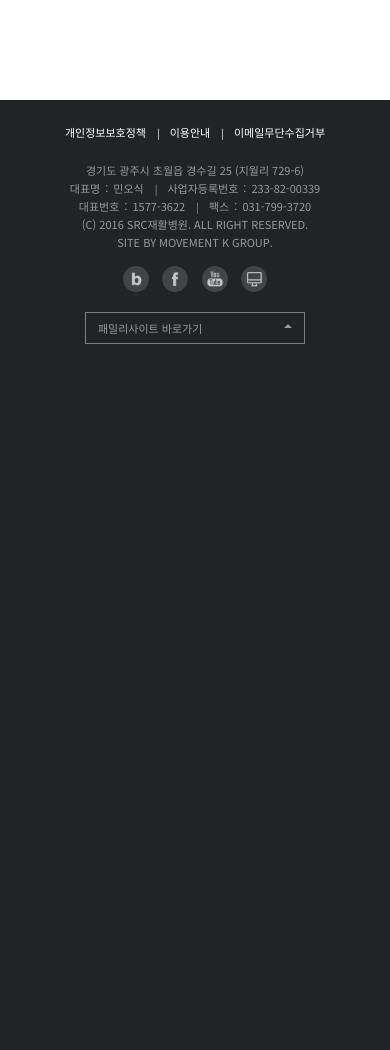
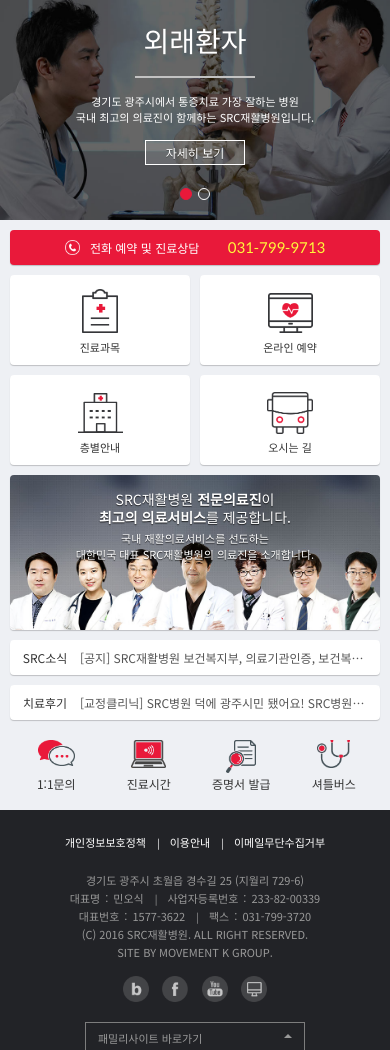
Before and after one commit to jjaekong/src, a PHP site: page /mobile/index.php in a window 390 px wide. Shown: the part 77-1127 px from the top of the page. Before the commit the page ends 421 px from the top, so only its background shows below. Run offline with PHP 8.4, Linux system fonts and the light colour scheme; some libraries are stand-ins or nearby versions.

Commit message:
모바일: 메인페이지 완료

```diff
--- a/mobile/css/default.css
+++ b/mobile/css/default.css
@@ -118,7 +118,14 @@ address, p, dl {
   width: 100%;
   height: 100%;
   background-color: rgba(0, 0, 0, 0.9);
-  z-index: 999; }
+  z-index: 900; }
+  #nav .nav-backdrop {
+    position: absolute;
+    top: 0;
+    left: 0;
+    width: 100%;
+    height: 100%;
+    z-index: 901; }
   #nav .nav-container {
     position: absolute;
     top: 0;
@@ -127,7 +134,8 @@ address, p, dl {
     width: 270px;
     height: 100%;
     background-color: #fff;
-    transition: all .3s; }
+    transition: all .3s;
+    z-index: 910; }
     #nav .nav-container .btn-nav-close {
       position: absolute;
       top: 0;
--- a/mobile/css/default.scss
+++ b/mobile/css/default.scss
@@ -142,7 +142,15 @@ address, p, dl {
     width: 100%;
     height: 100%;
     background-color: rgba(#000, .9);
-    z-index: 999;
+    z-index: 900;
+    .nav-backdrop {
+        position: absolute;
+        top: 0;
+        left: 0;
+        width: 100%;
+        height: 100%;
+        z-index: 901;
+    }
     .nav-container {
         position: absolute;
         top: 0;
@@ -152,6 +160,7 @@ address, p, dl {
         height: 100%;
         background-color: #fff;
         transition: all .3s;
+        z-index: 910;
         .btn-nav-close {
             position: absolute;
             top: 0;
--- /dev/null
+++ b/mobile/css/main.css
@@ -0,0 +1,208 @@
+#content {
+  padding-bottom: 20px;
+  background-color: #eef0f4; }
+  #content .visual {
+    height: 220px;
+    border-bottom: 1px solid #e3e4e8; }
+    #content .visual li {
+      height: 220px;
+      text-align: center;
+      background-size: cover;
+      background-repeat: no-repeat;
+      background-position: 50% 50%;
+      color: #fff; }
+      #content .visual li h3 {
+        margin-top: 25px;
+        margin-bottom: 20px;
+        font-size: 28px; }
+      #content .visual li hr {
+        border-top: 2px solid #c2c2c2;
+        margin: 0 auto;
+        width: 120px;
+        text-align: center; }
+      #content .visual li p {
+        margin-top: 15px;
+        font-size: 11px;
+        line-height: 16px; }
+      #content .visual li a {
+        display: block;
+        margin: 15px auto 0;
+        width: 100px;
+        height: 25px;
+        border: 1px solid #fff;
+        background-color: rgba(255, 255, 255, 0.15);
+        line-height: 23px;
+        color: #fff;
+        text-shadow: 0 1px 0 rgba(0, 0, 0, 0.36); }
+    #content .visual .bx-wrapper {
+      position: relative; }
+      #content .visual .bx-wrapper .bx-controls {
+        position: absolute;
+        bottom: 20px;
+        width: 100%;
+        height: 12px; }
+        #content .visual .bx-wrapper .bx-controls .bx-pager {
+          text-align: center; }
+          #content .visual .bx-wrapper .bx-controls .bx-pager .bx-pager-item {
+            display: inline-block;
+            margin-left: 3px;
+            margin-right: 3px;
+            width: 12px;
+            height: 12px; }
+            #content .visual .bx-wrapper .bx-controls .bx-pager .bx-pager-item .bx-pager-link {
+              display: block;
+              width: 12px;
+              height: 12px;
+              border: 1px solid #fff;
+              border-radius: 50%;
+              text-indent: -9999px; }
+              #content .visual .bx-wrapper .bx-controls .bx-pager .bx-pager-item .bx-pager-link.active {
+                background-color: #e9193a;
+                border-color: #e9193a; }
+  #content .contact {
+    margin-top: 10px;
+    margin-bottom: 10px; }
+    #content .contact a {
+      display: block;
+      width: 100%;
+      height: 35px;
+      text-align: center;
+      background-color: #e9193a;
+      box-shadow: 0 1px 1px rgba(0, 0, 0, 0.2);
+      border-radius: 4px; }
+      #content .contact a h4 {
+        display: inline-block;
+        margin-top: 0;
+        margin-bottom: 0;
+        padding-left: 25px;
+        padding-right: 25px;
+        color: #fff;
+        font-size: 12px;
+        line-height: 35px;
+        background-image: url(/mobile/images/main/ico_phone_circle.png);
+        background-repeat: no-repeat;
+        background-position: 0 50%;
+        background-size: 15px 15px;
+        vertical-align: top; }
+      #content .contact a p {
+        display: inline-block;
+        color: #fff83b;
+        font-size: 15px;
+        line-height: 35px;
+        font-family: 'Lato', sans-serif; }
+  #content .banners .row {
+    margin-left: -5px;
+    margin-right: -5px; }
+    #content .banners .row > li {
+      padding-left: 5px;
+      padding-right: 5px; }
+      #content .banners .row > li a {
+        display: block;
+        margin-bottom: 10px;
+        padding-top: 65px;
+        height: 90px;
+        border-radius: 4px;
+        font-size: 11px;
+        text-align: center;
+        color: #333;
+        background-color: #fff;
+        box-shadow: 0 1px 1px rgba(0, 0, 0, 0.2);
+        background-repeat: no-repeat; }
+      #content .banners .row > li:nth-of-type(1) a {
+        background-image: url(/mobile/images/main/ico_chart.png);
+        background-size: 36px auto;
+        background-position: 50% 14px; }
+      #content .banners .row > li:nth-of-type(2) a {
+        background-image: url(/mobile/images/main/ico_pc.png);
+        background-size: 45px auto;
+        background-position: 50% 18px; }
+      #content .banners .row > li:nth-of-type(3) a {
+        background-image: url(/mobile/images/main/ico_hospital.png);
+        background-size: 45px auto;
+        background-position: 50% 18px; }
+      #content .banners .row > li:nth-of-type(4) a {
+        background-image: url(/mobile/images/main/ico_bus.png);
+        background-size: 46px auto;
+        background-position: 50% 17px; }
+  #content .doctors {
+    margin-bottom: 10px;
+    padding-top: 15px;
+    height: 155px;
+    background-image: url(/mobile/images/main/bg_doctors.jpg);
+    border-radius: 4px;
+    background-position: 50% 70%;
+    background-size: cover;
+    box-shadow: 0 1px 1px rgba(0, 0, 0, 0.2);
+    color: #fff;
+    text-align: center;
+    text-shadow: 0 1px 1px rgba(0, 0, 0, 0.7); }
+    #content .doctors h3 {
+      margin-top: 0;
+      margin-bottom: 5px;
+      font-size: 14px;
+      font-weight: 300;
+      line-height: 18px; }
+    #content .doctors p {
+      font-size: 11px;
+      font-weight: 100; }
+  #content .news, #content .review {
+    margin-bottom: 10px; }
+    #content .news a, #content .review a {
+      position: relative;
+      display: block;
+      padding-left: 70px;
+      padding-right: 15px;
+      height: 35px;
+      background-color: #fff;
+      border-radius: 4px;
+      box-shadow: 0 1px 1px rgba(0, 0, 0, 0.2); }
+      #content .news a h4, #content .review a h4 {
+        position: absolute;
+        top: 0;
+        left: 0;
+        margin-top: 0;
+        margin-bottom: 0;
+        width: 70px;
+        height: 100%;
+        font-size: 12px;
+        color: #333;
+        line-height: 35px;
+        text-align: center; }
+      #content .news a p, #content .review a p {
+        overflow: hidden;
+        display: block;
+        color: #555;
+        line-height: 35px;
+        text-overflow: ellipsis;
+        white-space: nowrap; }
+  #content .quick {
+    margin-top: 20px; }
+    #content .quick ul {
+      overflow: hidden; }
+      #content .quick ul li {
+        float: left;
+        width: 25%;
+        padding-left: 0;
+        padding-left: 0; }
+        #content .quick ul li a {
+          display: block;
+          padding-top: 35px;
+          height: 50px;
+          text-align: center;
+          color: #333;
+          background-repeat: no-repeat;
+          background-position: 50% 0; }
+        #content .quick ul li:nth-of-type(1) a {
+          background-image: url(/mobile/images/main/ico_balloon.png);
+          background-size: 36.5px auto; }
+        #content .quick ul li:nth-of-type(2) a {
+          background-image: url(/mobile/images/main/ico_notebook.png);
+          background-size: 35px auto; }
+        #content .quick ul li:nth-of-type(3) a {
+          background-image: url(/mobile/images/main/ico_cert.png);
+          background-size: 30px auto; }
+        #content .quick ul li:nth-of-type(4) a {
+          background-image: url(/mobile/images/main/ico_scope.png);
+          background-size: 33.3px auto; }
+
+/*# sourceMappingURL=main.css.map */
--- /dev/null
+++ b/mobile/css/main.scss
@@ -0,0 +1,253 @@
+#content {
+    padding-bottom: 20px;
+    background-color: #eef0f4;
+
+    .visual {
+        height: 220px;
+        border-bottom: 1px solid #e3e4e8;
+        li {
+            height: 220px;
+            text-align: center;
+            background-size: cover;
+            background-repeat: no-repeat;
+            background-position: 50% 50%;
+            color: #fff;
+            h3 {
+                margin-top: 25px;
+                margin-bottom: 20px;
+                font-size: 28px;
+            }
+            hr {
+                border-top: 2px solid #c2c2c2;
+                margin: 0 auto;
+                width: 120px;
+                text-align: center;
+            }
+            p {
+                margin-top: 15px;
+                font-size: 11px;
+                line-height: 16px;
+            }
+            a {
+                display: block;
+                margin: 15px auto 0;
+                width: 100px;
+                height: 25px;
+                border: 1px solid #fff;
+                background-color: rgba(#fff, .15);
+                line-height: 23px;
+                color: #fff;
+                text-shadow: 0 1px 0 rgba(0, 0, 0, .36);
+            }
+        }
+        .bx-wrapper {
+            position: relative;
+            .bx-controls {
+                position: absolute;
+                bottom: 20px;
+                width: 100%;
+                height: 12px;
+                .bx-pager {
+                    text-align: center;
+                    .bx-pager-item {
+                        display: inline-block;
+                        margin-left: 3px;
+                        margin-right: 3px;
+                        width: 12px;
+                        height: 12px;
+                        .bx-pager-link {
+                            display: block;
+                            width: 12px;
+                            height: 12px;
+                            border: 1px solid #fff;
+                            border-radius: 50%;
+                            text-indent: -9999px;
+                            &.active {
+                                background-color: #e9193a;
+                                border-color: #e9193a;
+                            }
+                        }
+                    }
+                }
+            }
+        }
+    }
+
+    .contact {
+        margin-top: 10px;
+        margin-bottom: 10px;
+        a {
+            display: block;
+            width: 100%;
+            height: 35px;
+            text-align: center;
+            background-color: #e9193a;
+            box-shadow: 0 1px 1px rgba(0, 0, 0, .2);
+            border-radius: 4px;
+            h4 {
+                display: inline-block;
+                margin-top: 0;
+                margin-bottom: 0;
+                padding-left: 25px;
+                padding-right: 25px;
+                color: #fff;
+                font-size: 12px;
+                line-height: 35px;
+                background-image: url(/mobile/images/main/ico_phone_circle.png);
+                background-repeat: no-repeat;
+                background-position: 0 50%;
+                background-size: 15px 15px;
+                vertical-align: top;
+            }
+            p {
+                display: inline-block;
+                color: #fff83b;
+                font-size: 15px;
+                line-height: 35px;
+                font-family: 'Lato', sans-serif;
+            }
+        }
+    }
+
+    .banners {
+        .row {
+            margin-left: -5px;
+            margin-right: -5px;
+            > li {
+                padding-left: 5px;
+                padding-right: 5px;
+                a {
+                    display: block;
+                    margin-bottom: 10px;
+                    padding-top: 65px;
+                    height: 90px;
+                    border-radius: 4px;
+                    font-size: 11px;
+                    text-align: center;
+                    color: #333;
+                    background-color: #fff;
+                    box-shadow: 0 1px 1px rgba(0, 0, 0, .2);
+                    background-repeat: no-repeat;
+                }
+                &:nth-of-type(1) a {
+                    background-image: url(/mobile/images/main/ico_chart.png);
+                    background-size: 36px auto;
+                    background-position: 50% 14px;
+                }
+                &:nth-of-type(2) a {
+                    background-image: url(/mobile/images/main/ico_pc.png);
+                    background-size: 45px auto;
+                    background-position: 50% 18px;
+                }
+                &:nth-of-type(3) a {
+                    background-image: url(/mobile/images/main/ico_hospital.png);
+                    background-size: 45px auto;
+                    background-position: 50% 18px;
+                }
+                &:nth-of-type(4) a {
+                    background-image: url(/mobile/images/main/ico_bus.png);
+                    background-size: 46px auto;
+                    background-position: 50% 17px;
+                }
+            }
+        }
+    }
+
+    .doctors {
+        margin-bottom: 10px;
+        padding-top: 15px;
+        height: 155px;
+        background-image: url(/mobile/images/main/bg_doctors.jpg);
+        border-radius: 4px;
+        background-position: 50% 70%;
+        background-size: cover;
+        box-shadow: 0 1px 1px rgba(0, 0, 0, .2);
+        color: #fff;
+        text-align: center;
+        text-shadow: 0 1px 1px rgba(0, 0, 0, .7);
+        h3 {
+            margin-top: 0;
+            margin-bottom: 5px;
+            font-size: 14px;
+            font-weight: 300;
+            line-height: 18px;
+        }
+        p {
+            font-size: 11px;
+            font-weight: 100;
+        }
+    }
+
+    .news, .review {
+        margin-bottom: 10px;
+        a {
+            position: relative;
+            display: block;
+            padding-left: 70px;
+            padding-right: 15px;
+            height: 35px;
+            background-color: #fff;
+            border-radius: 4px;
+            box-shadow: 0 1px 1px rgba(0, 0, 0, .2);
+            h4 {
+                position: absolute;
+                top: 0;
+                left: 0;
+                margin-top: 0;
+                margin-bottom: 0;
+                width: 70px;
+                height: 100%;
+                font-size: 12px;
+                color: #333;
+                line-height: 35px;
+                text-align: center;
+            }
+            p {
+                overflow: hidden;
+                display: block;
+                color: #555;
+                line-height: 35px;
+                text-overflow: ellipsis;
+                white-space: nowrap;
+            }
+        }
+    }
+
+    .quick {
+        margin-top: 20px;
+        ul {
+            overflow: hidden;
+            li {
+                float: left;
+                width: 25%;
+                padding-left: 0;
+                padding-left: 0;
+                a {
+                    display: block;
+                    padding-top: 35px;
+                    height: 50px;
+                    text-align: center;
+                    color: #333;
+                    background-repeat: no-repeat;
+                    background-position: 50% 0;
+                }
+                &:nth-of-type(1) a {
+                    background-image: url(/mobile/images/main/ico_balloon.png);
+                    background-size: 36.5px auto;
+                }
+                &:nth-of-type(2) a {
+                    background-image: url(/mobile/images/main/ico_notebook.png);
+                    background-size: 35px auto;
+                }
+                &:nth-of-type(3) a {
+                    background-image: url(/mobile/images/main/ico_cert.png);
+                    background-size: 30px auto;
+                }
+                &:nth-of-type(4) a {
+                    background-image: url(/mobile/images/main/ico_scope.png);
+                    background-size: 33.3px auto;
+                }
+            }
+        }
+    }
+}
--- a/mobile/inc/header.php
+++ b/mobile/inc/header.php
@@ -15,7 +15,8 @@
         <span class="sr-only">메뉴버튼</span>
     </button>
 </header>
-<nav id="nav" class="collapsed">
+<nav id="nav" class="collapsed" tabindex="-1">
+    <div class="nav-backdrop"></div>
     <div class="nav-container">
         <button type="button" class="btn btn-nav-close"><img src="/mobile/images/btn_close.png" alt="네비게이션 닫기"></button>
         <ul class="member">
--- a/mobile/index.php
+++ b/mobile/index.php
@@ -1,11 +1,76 @@
 <?php require_once($_SERVER['DOCUMENT_ROOT'].'/mobile/inc/dochead.php'); ?>
+<link href='https://fonts.googleapis.com/css?family=Lato' rel='stylesheet' type='text/css'>
+<link href="/mobile/css/main.css" rel="stylesheet">
 </head>
 <body>
     <?php require_once($_SERVER['DOCUMENT_ROOT'].'/mobile/inc/header.php'); ?>
     <main id="content">
-
+        <div class="visual">
+            <ul>
+                <li style="background-image: url(/mobile/images/main/bg_visual_1.jpg)">
+                    <h3>외래환자</h3>
+                    <hr>
+                    <p>경기도 광주시에서 통증치료 가장 잘하는 병원<br>국내 최고의 의료진이 함께하는 SRC재활병원입니다.</p>
+                    <a href="#">자세히 보기</a>
+                </li>
+                <li style="background-image: url(/mobile/images/main/bg_visual_1.jpg)">
+                    <h3>외래환자</h3>
+                    <hr>
+                    <p>경기도 광주시에서 통증치료 가장 잘하는 병원<br>국내 최고의 의료진이 함께하는 SRC재활병원입니다.</p>
+                    <a href="#">자세히 보기</a>
+                </li>
+            </ul>
+        </div>
+        <div class="container">
+            <section class="contact">
+                <a href="tel:0317999713">
+                    <h4>전화 예약 및 진료상담</h4>
+                    <p>031-799-9713</p>
+                </a>
+            </section>
+            <div class="banners">
+                <ul class="row">
+                    <li class="col-xs-6"><a href="#">진료과목</a></li>
+                    <li class="col-xs-6"><a href="#">온라인 예약</a></li>
+                    <li class="col-xs-6"><a href="#">층별안내</a></li>
+                    <li class="col-xs-6"><a href="#">오시는 길</a></li>
+                </ul>
+            </div>
+            <section class="doctors">
+                <h3>SRC재활병원 <b>전문의료진</b>이<br><b>최고의 의료서비스</b>를 제공합니다.</h3>
+                <p>국내 재활의료서비스를 선도하는<br>대한민국 대표 SRC재활병원의 의료진을 소개합니다.</p>
+            </section>
+            <section class="news">
+                <a href="#">
+                    <h4>SRC소식</h4>
+                    <p>[공지] SRC재활병원 보건복지부, 의료기관인증, 보건복지부, 의료기관인증</p>
+                </a>
+            </section>
+            <section class="review">
+                <a href="#">
+                    <h4>치료후기</h4>
+                    <p>[교정클리닉] SRC병원 덕에 광주시민 됐어요! SRC병원 덕에 광주시민 됐어요!</p>
+                </a>
+            </section>
+            <div class="quick">
+                <ul>
+                    <li><a href="#">1:1문의</a></li>
+                    <li><a href="#">진료시간</a></li>
+                    <li><a href="#">증명서 발급</a></li>
+                    <li><a href="#">셔틀버스</a></li>
+                </ul>
+            </div>
+        </div>
     </main>
     <?php require_once($_SERVER['DOCUMENT_ROOT'].'/mobile/inc/footer.php'); ?>
     <?php require_once($_SERVER['DOCUMENT_ROOT'].'/mobile/inc/docfoot.php'); ?>
+    <script src="/js/jquery.bxslider.min.js"></script>
+    <script>
+        (function($) {
+            $('.visual ul').bxSlider({
+                controls: false
+            });
+        })(jQuery);
+    </script>
 </body>
 </html>
--- a/mobile/js/common.js
+++ b/mobile/js/common.js
@@ -9,7 +9,7 @@
         e.preventDefault();
     });
 
-    $(document).on('click', '#nav .btn-nav-close', function() {
+    $(document).on('click', '#nav .nav-backdrop, #nav .btn-nav-close', function() {
         $('body').removeClass('nav-opened');
         $('#nav').addClass('collapsed');
     });
```
Also changed, not shown: mobile/images/main/bg_doctors.jpg (added), mobile/images/main/bg_visual_1.jpg (added), mobile/images/main/ico_balloon.png (added), mobile/images/main/ico_bus.png (added), mobile/images/main/ico_cert.png (added), mobile/images/main/ico_chart.png (added), mobile/images/main/ico_hospital.png (added), mobile/images/main/ico_notebook.png (added), mobile/images/main/ico_pc.png (added), mobile/images/main/ico_phone_circle.png (added), mobile/images/main/ico_scope.png (added), 2 other files.
